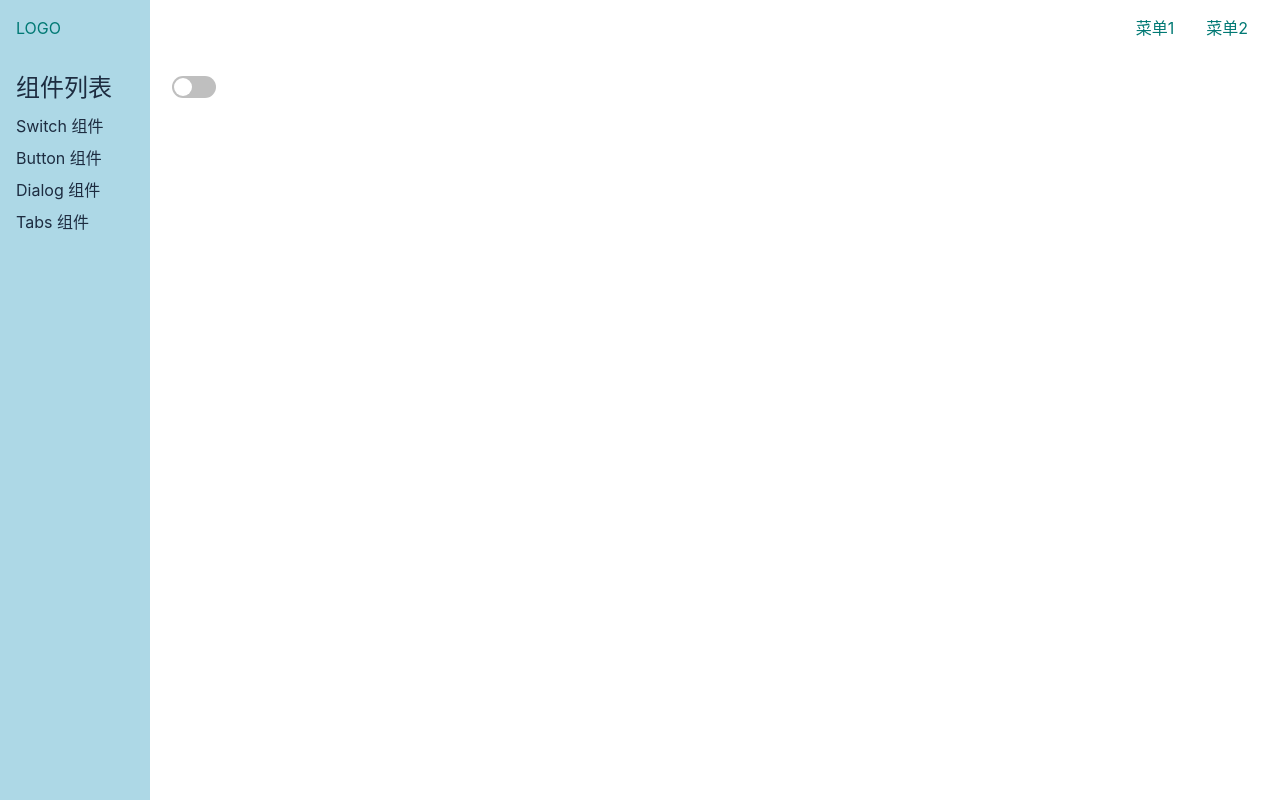
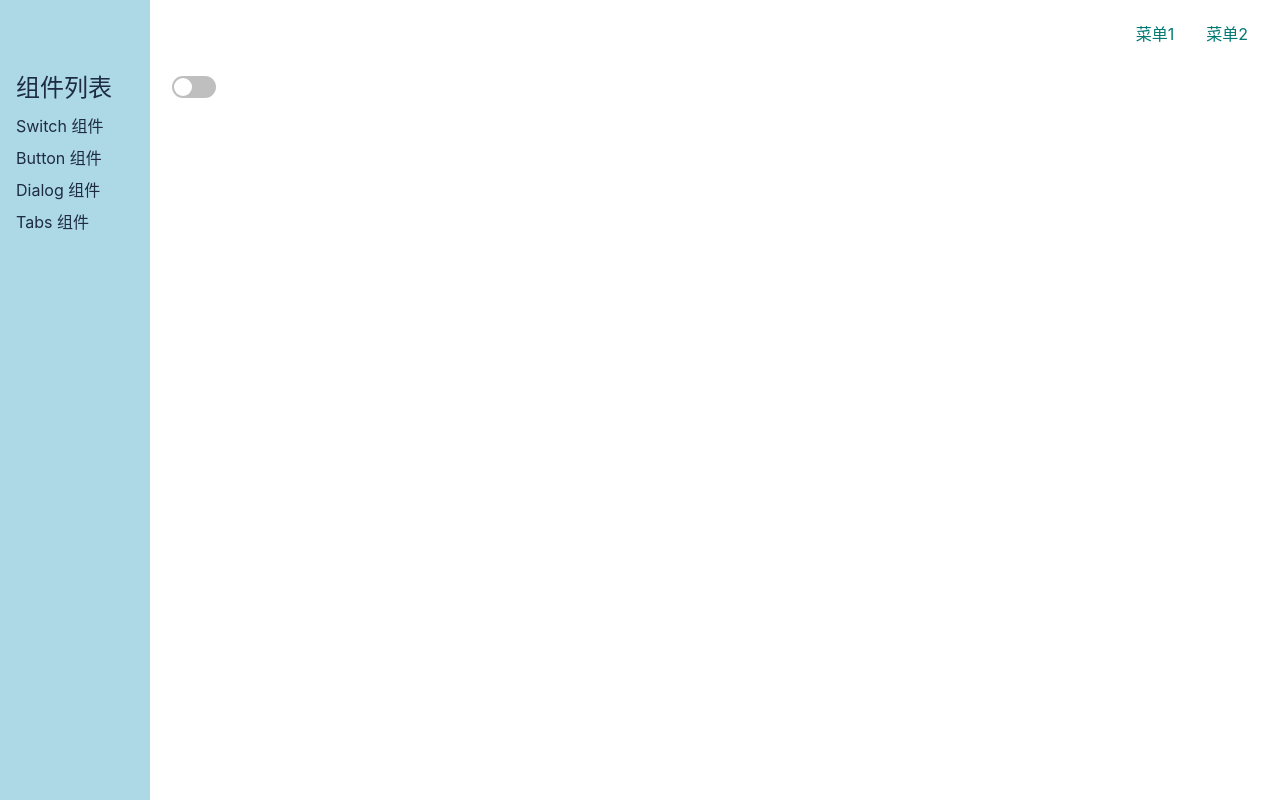
Before and after one commit to david361215/david-ui-website-1, a Vue app in the folder david-ui-1/: page /#/doc/switch in a window 1280 px wide. Built offline with nearby package versions, Linux system fonts and the light colour scheme.

Commit message:
从 iconfont.cn 引入图标

```diff
--- a/david-ui-1/index.html
+++ b/david-ui-1/index.html
@@ -5,6 +5,7 @@
     <link rel="icon" href="/favicon.ico" />
     <meta name="viewport" content="width=device-width, initial-scale=1.0" />
     <title>Vite App</title>
+    <script src="//at.alicdn.com/t/font_2057051_9ta5kvxsl9d.js"></script>
   </head>
   <body>
     <div id="app"></div>
--- a/david-ui-1/src/components/Topnav.vue
+++ b/david-ui-1/src/components/Topnav.vue
@@ -1,11 +1,15 @@
 <template>
 <div class="topnav">
-    <div class="logo">LOGO</div>
-    <ul class="menu">
-        <li>菜单1</li>
-        <li>菜单2</li>
-    </ul>
-    <span class="toggleAside" @click="toggleAside"></span>
+  <div class="logo">
+    <svg class="icon">
+      <use xlink:href="#icon-king"></use>
+    </svg>
+  </div>
+  <ul class="menu">
+      <li>菜单1</li>
+      <li>菜单2</li>
+  </ul>
+  <span class="toggleAside" @click="toggleAside"></span>
 </div>
 </template>
 
@@ -44,6 +48,11 @@
   >.logo {
     max-width: 6em;
     margin-right: auto;
+
+    >svg {
+      width: 32px;
+      height: 32px;
+    }
   }
 
   >.menu {
--- a/david-ui-1/src/index.scss
+++ b/david-ui-1/src/index.scss
@@ -36,3 +36,10 @@
       "Microsoft YaHei", "Wenquanyi Micro Hei", "WenQuanYi Zen Hei", "ST Heiti",
       SimHei, "WenQuanYi Zen Hei Sharp", sans-serif;
   }
+
+  .icon {
+    width: 1em; height: 1em;
+    vertical-align: -0.15em;
+    fill: currentColor;
+    overflow: hidden;
+  }
--- a/david-ui-1/src/views/Home.vue
+++ b/david-ui-1/src/views/Home.vue
@@ -1,5 +1,6 @@
 <template>
-<div class="topnavAndBanner">
+<div>
+  <div class="topnavAndBanner">
     <Topnav/>
     <div class="banner">
         <h1>david UI</h1>
@@ -9,6 +10,18 @@
             <router-link to="/doc">开始</router-link>
         </p>
     </div>
+  </div>
+  <div class="features">
+    <svg class="icon">
+      <use xlink:href="#icon-vue"></use>
+    </svg>
+    <svg class="icon">
+      <use xlink:href="#icon-ts"></use>
+    </svg>
+    <svg class="icon">
+      <use xlink:href="#icon-light"></use>
+    </svg>
+  </div>
 </div>
 </template>
 
@@ -30,6 +43,12 @@
   background: linear-gradient(145deg, rgba(227,255,253,1) 0%, rgba(183,233,230,1) 100%);
 }
 
+.features {
+  >svg {
+    width: 64px;
+    height: 64px;
+  }
+}
 .banner {
   padding: 100px 0;
   display: flex;
```
